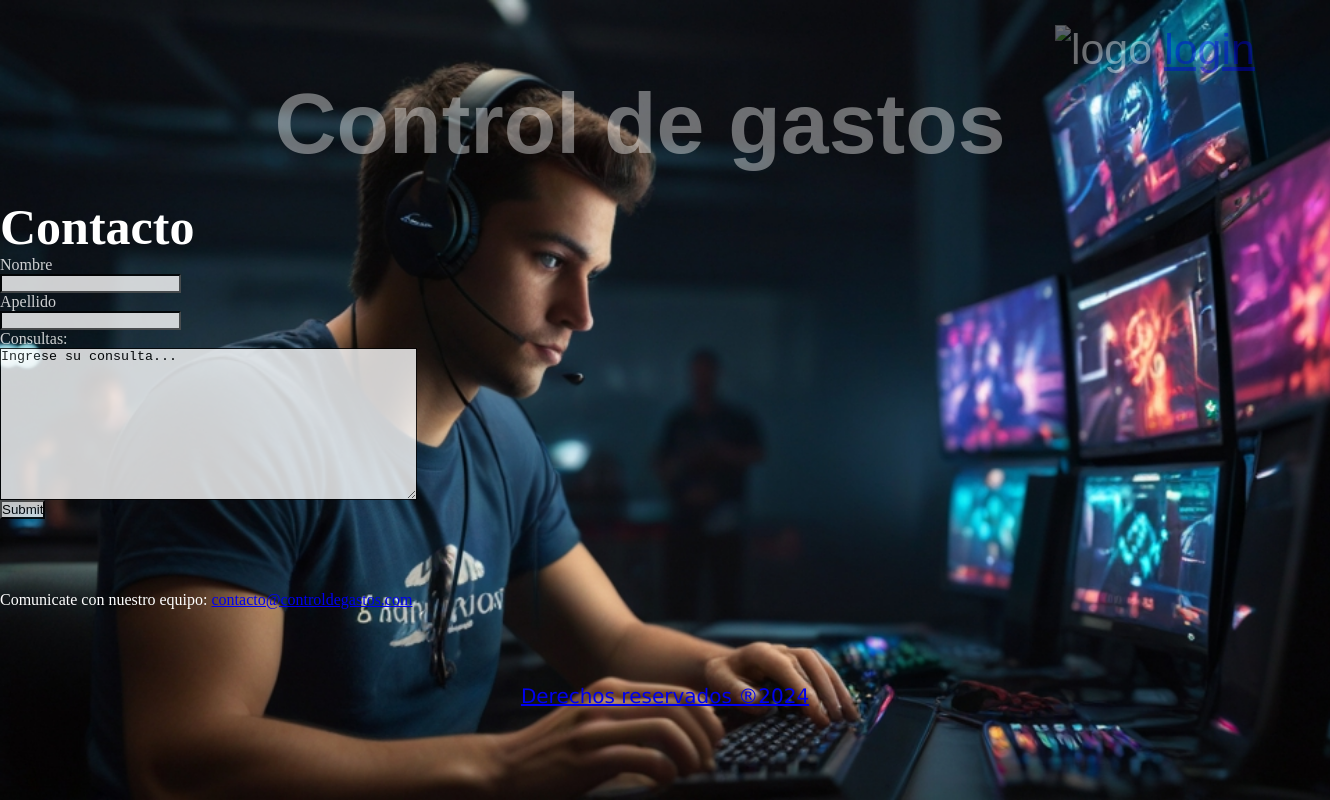
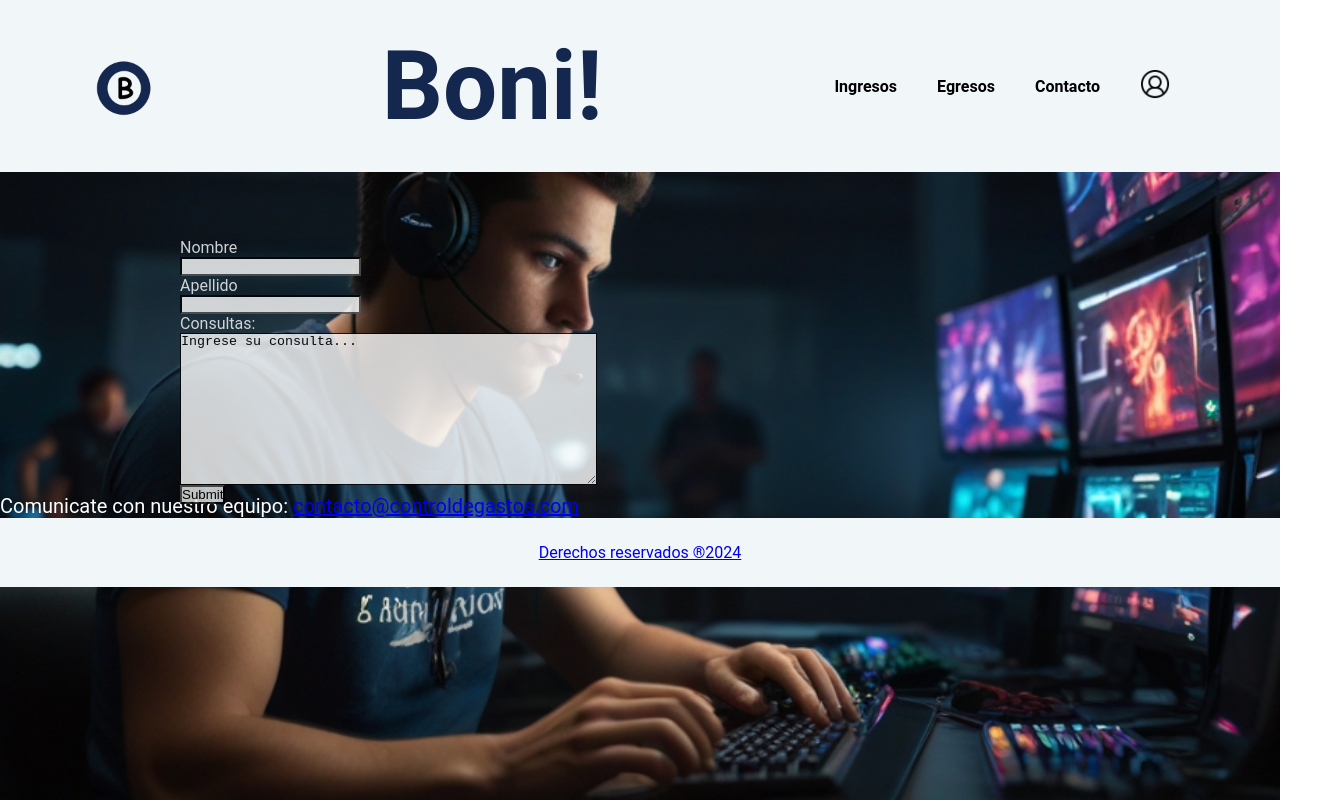
Before and after one commit to CarlaFulcco/TIF-Full-Stack-Python, a plain HTML site: page pages/contact.html in a window 1280 px wide. Shown: the whole page, 1330 px wide, since content can reach past the window. Drawn offline with Linux system fonts and the light colour scheme; a web font is replaced by a local one.

Commit message:
se termina de agregar styles a index (falta responsive) y se empieza a poner styles a contacto (falta responsive y agregar campos de form

```diff
--- a/pages/contact.html
+++ b/pages/contact.html
@@ -4,22 +4,24 @@
     <meta charset="UTF-8">
     <meta name="viewport" content="width=device-width, initial-scale=1.0">
     <title>Contacto</title>
-    <link rel ="icon" href="../src/image/logo_png.ico">
     <link rel="stylesheet" href="../styles/contact.css">
-    <link rel="preconnect" href="https://fonts.googleapis.com">
-    <link rel="preconnect" href="https://fonts.gstatic.com" crossorigin>
-    <link href="https://fonts.googleapis.com/css2?family=Jersey+20&display=swap" rel="stylesheet">
+    <link rel="icon" href="../src/images/Copia de LogotipoG14e.png">
 
 </head>
 <body>
     <header>
-        <div id="logo" class="img" >
-            <img src="logo png-fotor-bg-remover-20240420154555.png" alt="logo">
-            <a id="login" href="#">login</a>
+        <div class="container">
+            <img class="logo" src="../src/images/LogotipoG14a.png" width="80px" height="60px" alt="logo">
+            <p class="marca">Boni!</p>
+            <nav>
+                <a href="../ingresos2.html">Ingresos</a>
+                <a href="../pages/gastos.html">Egresos</a>
+                <a href="../pages/contact.html">Contacto</a>
+                <a href="#"><img class="login" src="../src/images/login3.png" width="30px" height="30px"
+                        alt="loginete"></a>
+            </nav>
         </div>
-        <h1>Control de gastos</h1>
     </header>
-
     <h2>Contacto</h2>
 
     <form action="" method="get">
--- a/styles/contact.css
+++ b/styles/contact.css
@@ -1,7 +1,137 @@
-* {
+*{
+    box-sizing: border-box;
     margin: 0;
     padding: 0;
 }
+
+
+body{
+     margin: 0;
+
+     font-family: 'Roboto', sans-serif;
+}
+
+
+h2{font-size: 3.1em;}
+p{font-size: 1.25em;}
+
+button{
+    font-size: 0.5em;
+    font-weight: bold;
+    padding: 5px 10px;
+    border-radius: 10px;
+    border: 1px solid rgba(0,0,0,0.5);
+    color: white;
+    background-color: #0E46A3;
+}
+
+button:hover{
+    background-color: #08285c;
+}
+
+.container{
+    max-width: 1100px;
+    margin: auto;
+}
+
+header{
+    background-color: #F1F6F9;
+}
+
+header .logo{
+    margin: 0;
+}
+
+header .marca{
+    margin: 0;
+    padding: 5px;
+    font-weight: bold;
+    font-size: 6em;
+    color: #14274E;
+}
+
+header .container{
+    display: flex;
+    flex-direction: column;
+    align-items: center;
+}
+
+header nav{
+    display: flex;
+    flex-direction: column;
+    text-align: center;
+    padding-bottom: 25px;
+}
+
+header nav a{
+    padding: 5px 20px;
+    text-decoration: none;
+    font-weight: bold;
+    color: black;
+}
+
+header a:hover{
+    color:#0E46A3;
+}
+
+form {
+    padding: 180px;
+    height: 200px;
+}
+
+.login{
+    margin: 0 auto;
+}
+
+footer{
+    background-color: #F1F6F9;
+}
+
+footer p{
+    margin: 0;
+    padding: 12px;
+}
+
+footer .container{
+    height: 150px;
+    display: flex;
+    justify-content: center;
+    align-items: flex-end;
+}
+
+footer .container .color-acento{
+        font-weight: bold;
+        color: #0E46A3;
+}
+
+@media (min-width: 720px){
+
+    header{
+        position: fixed;
+        width: 100%;
+    }
+    header .container{
+        flex-direction: row;
+        justify-content: space-between;
+
+    }
+    header nav{
+        flex-direction: row;
+        padding-bottom: 0;
+        align-items: center;
+
+
+    }
+
+    footer .container{
+        justify-content: flex-end;
+    }
+}
+
+
+
+
+
 
 header, footer {
     padding: 25px;
@@ -12,11 +142,6 @@ div,a {
     text-align: right;
 }
 
-img {
-    width: 100px;
-    height: 50px;
-
-}
 
 body {
     background-image: url(../src/images/imagen_contacto.jpg);
@@ -25,24 +150,6 @@ body {
     background-size: cover;
 }
 
-
-header, .jersey-20-regular {
-    text-align: center;
-    font-size: 43px;
-    font-family: "Jersey 20", sans-serif;
-    font-weight: 400;
-    font-style: normal;
-}
-
-header {
-    color: white;
-    opacity: 0.4;
-}
-
-h2 {
-    color: white;
-    font-size: 50px;
-}
 
 form {
     color: white;
@@ -63,13 +170,3 @@ p {
     color: white;
     text-align: left;
 }
-
-footer {
-    text-align: center;
-    margin-top: 50px;
-    width: 100%;
-    height: 200%;
-    font-size: 20px;
-    font-family: Verdana, Geneva, Tahoma, sans-serif;
-
-}
--- a/styles/index.css
+++ b/styles/index.css
@@ -72,6 +72,10 @@ header a:hover{
     color:#0E46A3;
 }
 
+nav {
+    height: 50px;;
+}
+
 .login{
     margin: 0 auto;
 }
@@ -111,12 +115,11 @@ footer p{
 
 }
 
-footer .container2 h4 {
+footer .container2 h4 img {
     position: fixed;
     display: inline-block;
     flex-direction: row-reverse;
 }
-
 
 footer .color-acento{
     font-weight: bold;
```
Also changed, not shown: index2.html (+8 -9 lines).
